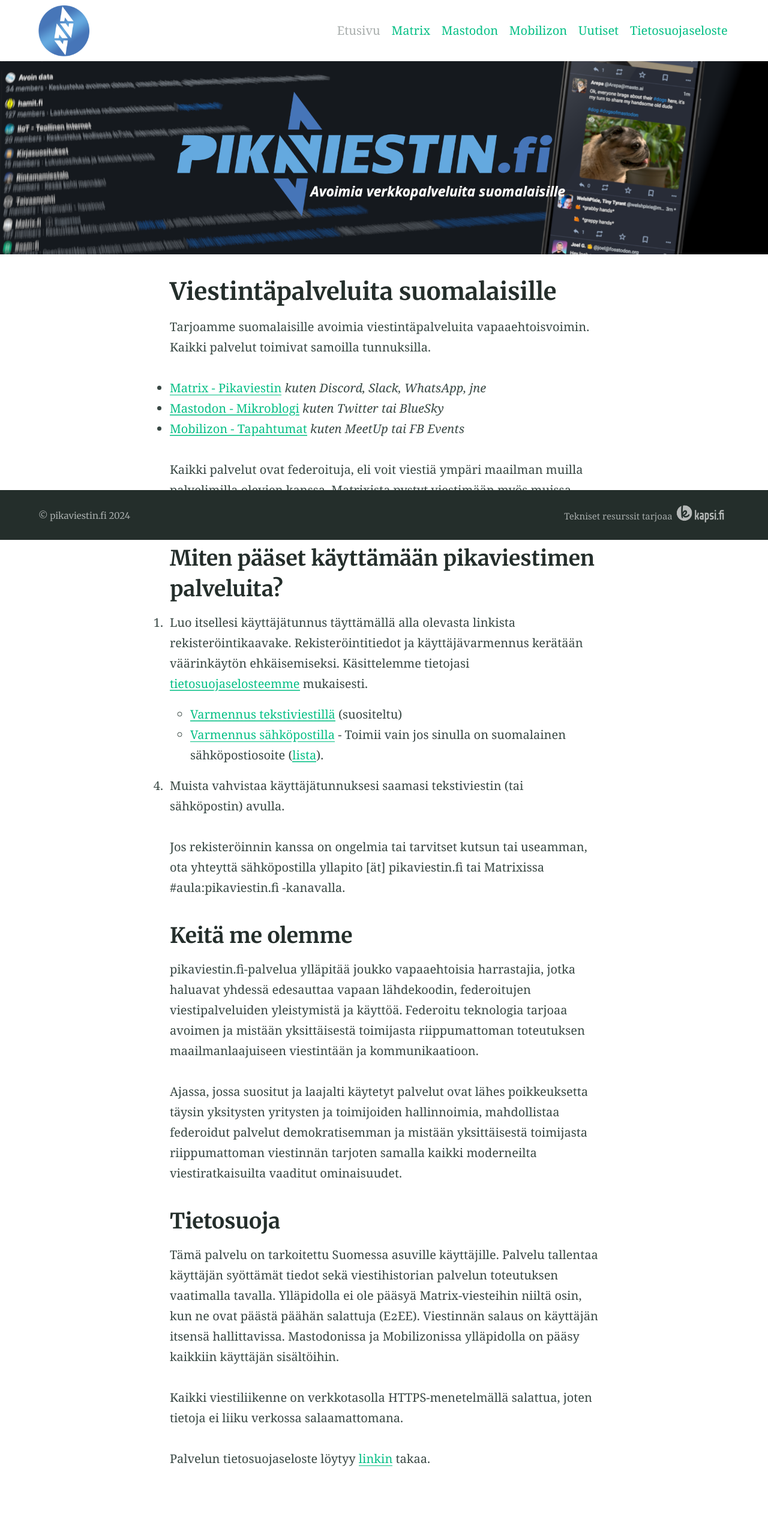
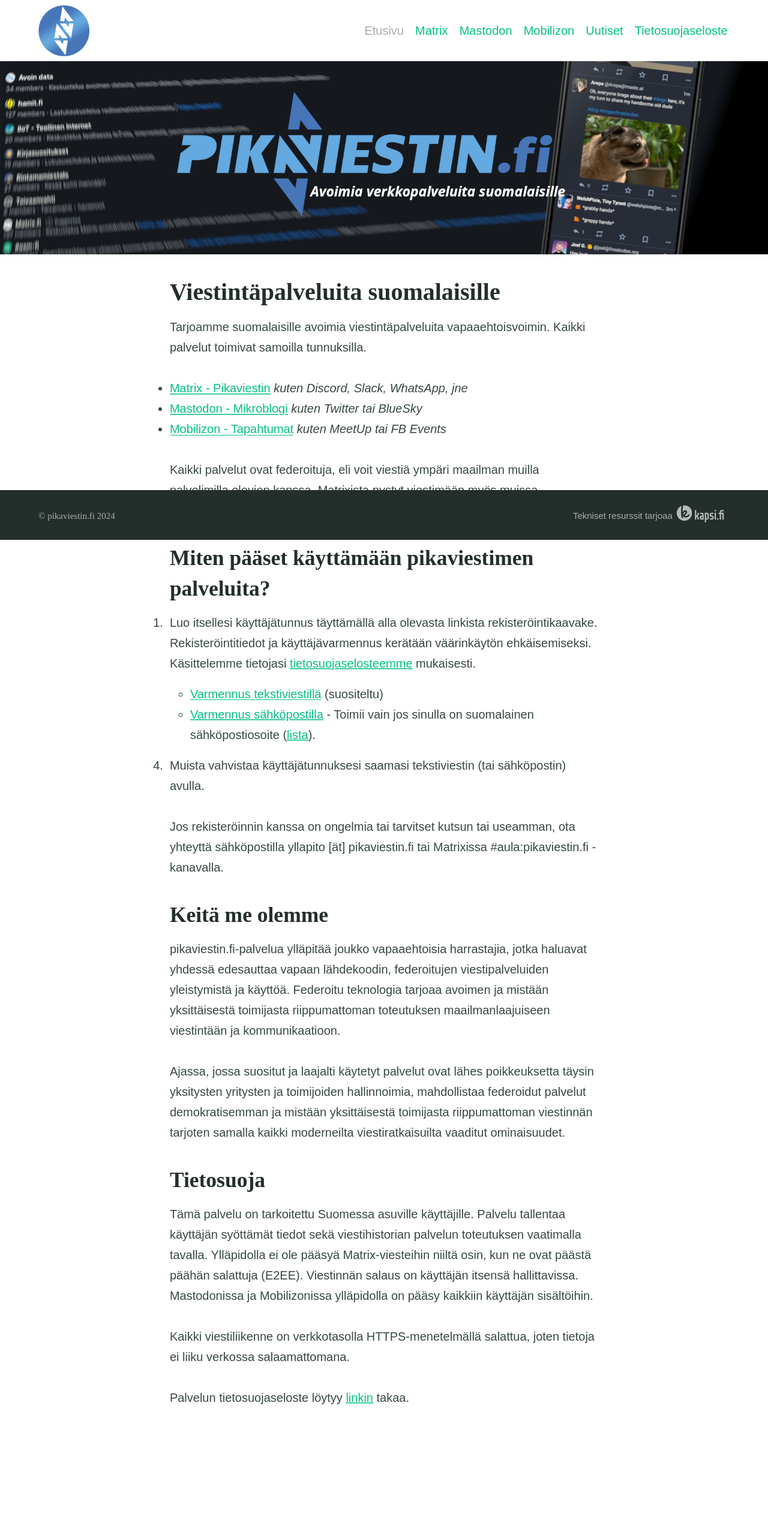
Before and after one commit to pikaviestin/website-www.pikaviestin.fi, a Jekyll site: the page built from index.md, in a window 1280 px wide. Shown: the whole page at 60% size. Built offline with Jekyll 4.4.1, drawn with Linux system fonts in a browser that asks for light colours; after the commit the page ends 2457 px from its top, so only the background shows below that.

Commit message:
Replace Google Fonts with common metrically compatible fonts (#17)
* _config.yml: comment out Google Fonts
Resolves: pikaviestin/documentation#31
* Use 'web safe' fonts
Resolves: #7
* scss: use sans-serif for body
Originally suggested in https://github.com/pikaviestin/website-www.pikaviestin.fi/issues/7#issuecomment-2058451854 and I agree.

```diff
--- a/_config.yml
+++ b/_config.yml
@@ -145,10 +145,10 @@
 #
 # TIP: Try to keep the number of urls as low to reduce the performance cost
 #      If multiple fonts can be requested in a single url opt for this
-fonts:
-  preconnect_urls:
-    - https://fonts.gstatic.com
-  font_urls:
-    - https://fonts.googleapis.com/css2?family=Merriweather:wght@400;700&display=swap
-    - https://fonts.googleapis.com/css2?family=Mulish:ital,wght@0,200..1000;1,200..1000&display=swap
-    - https://fonts.googleapis.com/css2?family=Merriweather+Sans:ital,wght@0,300..800;1,300..800
+#fonts:
+#  preconnect_urls:
+#    - https://fonts.gstatic.com
+#  font_urls:
+#    - https://fonts.googleapis.com/css2?family=Merriweather:wght@400;700&display=swap
+#    - https://fonts.googleapis.com/css2?family=Mulish:ital,wght@0,200..1000;1,200..1000&display=swap
+#    - https://fonts.googleapis.com/css2?family=Merriweather+Sans:ital,wght@0,300..800;1,300..800
--- a/_sass/_settings.scss
+++ b/_sass/_settings.scss
@@ -15,7 +15,7 @@
 
 // Typography
 $bodytype: (
-  font-family: "Georgia, serif",
+  font-family: 'ui-sans-serif, "Liberation Sans", "Arimo", "Arial", sans-serif',
   regular: 400,
   bold: 700,
   italic: italic,
@@ -23,14 +23,14 @@
 ) !default;
 
 $headingtype: (
-  font-family: '"Merriweather", serif',
+  font-family: 'ui-serif, "Liberation Serif", Tinos, "Times New Roman", serif',
   regular: 400,
   bold: 700,
   cap-height: 0.75
 ) !default;
 
 $monospacetype: (
-  font-family: "Menlo, monospace",
+  font-family: 'ui-monospace, "Liberation Mono", Cousine, "Courier New", monospace',
   regular: 400,
   cap-height: 0.68
 ) !default;
```
